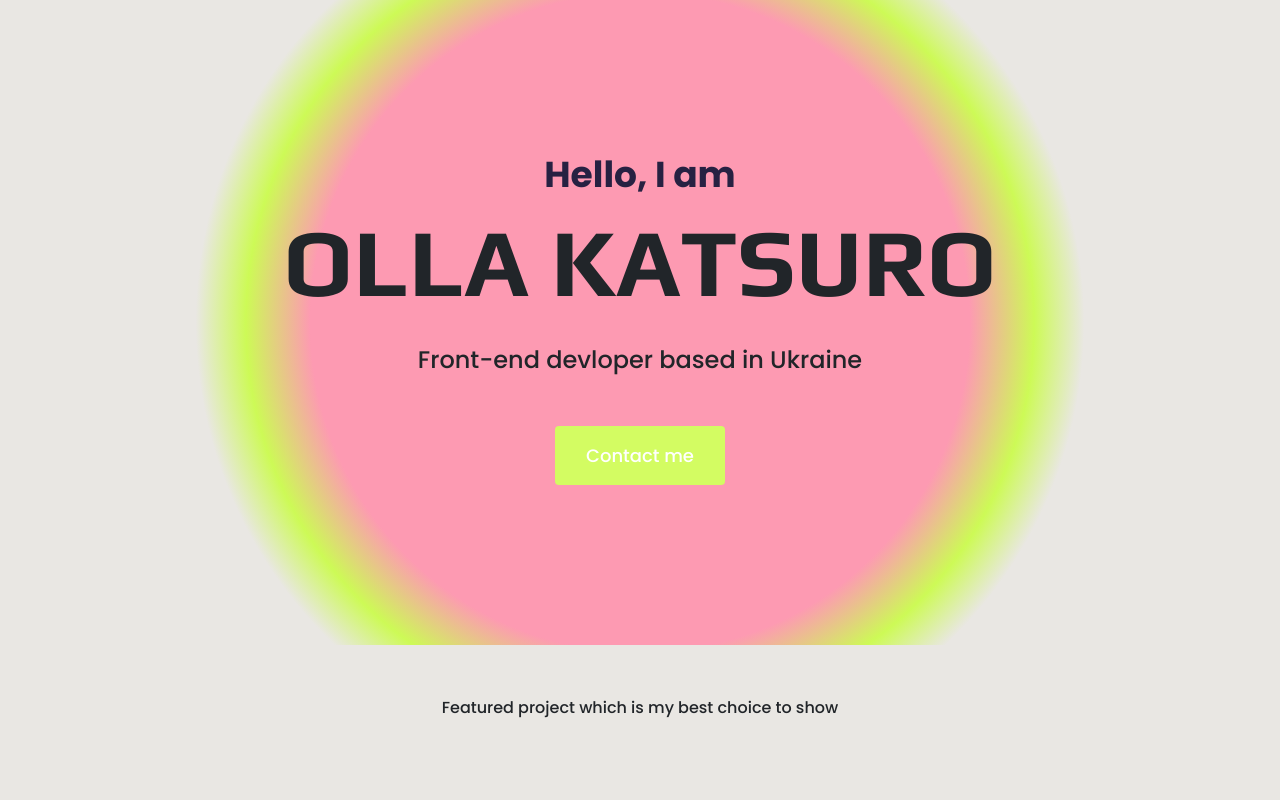
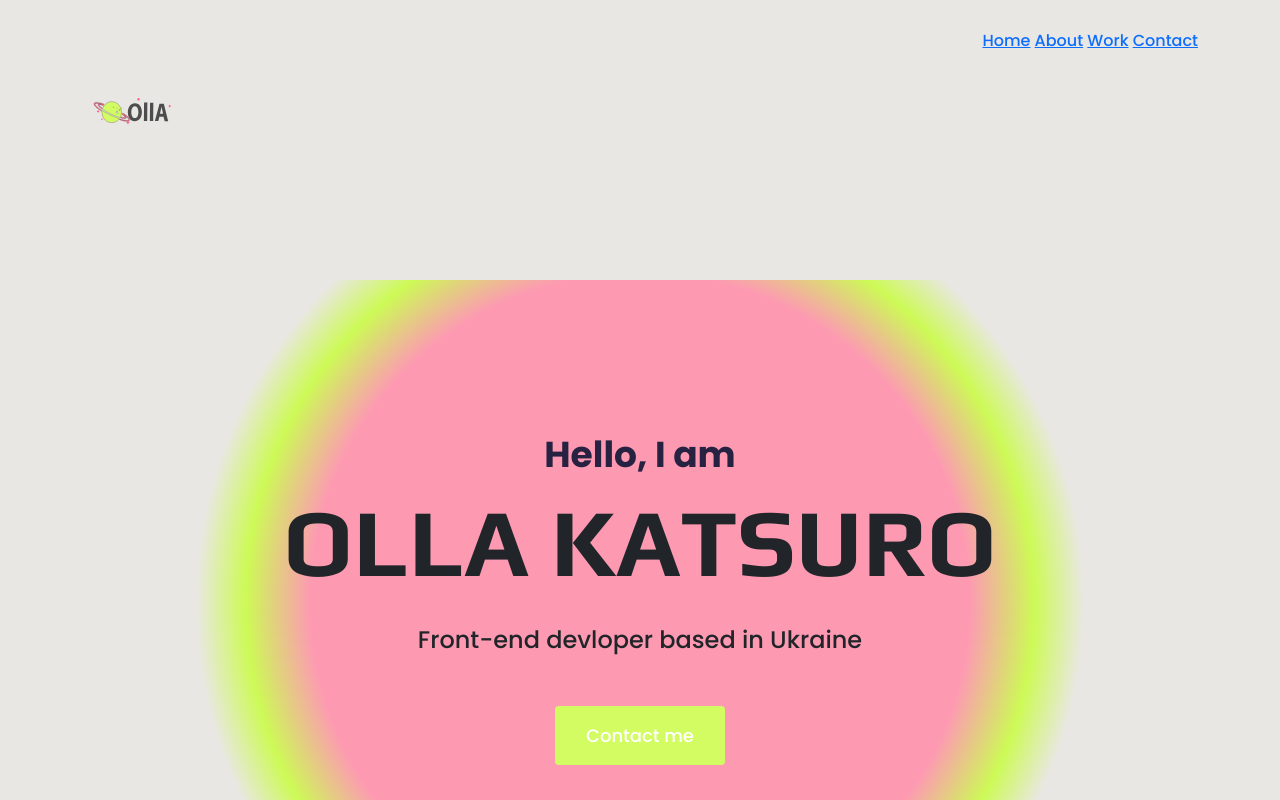
Before and after one commit to KatGrenade/ola-portfolio, a plain HTML site: page index.html in a window 1280 px wide. Shown: the top 800 px of the page. Drawn offline with nearby package versions, Linux system fonts and the light colour scheme.

Commit message:
added navigation

```diff
--- a/index.html
+++ b/index.html
@@ -31,6 +31,18 @@
     <title>Olla Katsuro</title>
   </head>
   <body>
+    <div class="container">
+      <nav class="d-flex justify-content-between">
+
+      <img src="media/logo.svg" class="logo" alt="logo">
+      <ul>
+        <li><a href="/">Home</a>
+         </li>
+        <li><a href="/about.html">About</a> </li>
+        <li><a href="/work.html">Work</a> </li>
+        <li><a href="/contact">Contact</a> </li>
+      </ul>
+    </nav></div>
     <div>
       <div class="hero">
         <p>Hello, I am</p>
--- a/styles/portfolio.css
+++ b/styles/portfolio.css
@@ -6,12 +6,16 @@ font-family: 'Play', sans-serif;*/
 :root {
   --branding-color: #d3fc62;
   --secondary-color: #fd9ab2;
+  --darkercolor: #fc6186;
   --heading-font-family: "Play", sans-serif;
   --default-font-family: "Poppins", sans-serif;
 }
 body {
   font-family: var(--default-font-family);
   background-color: #e9e7e3;
+}
+.logo {
+  max-width: 150px;
 }
 h1 {
   font-family: var(--heading-font-family);
@@ -55,6 +59,7 @@ h1 {
 .section-content h2 {
   font-size: 18px;
   font-family: var(--default-font-family);
+  color: var(--secondary-color);
 }
 .section-content p {
   font-size: 14px;
@@ -65,6 +70,7 @@ h1 {
   line-height: 1;
   font-family: var(--default-font-family);
   margin: 20px 0;
+  color: var(--darkercolor);
 }
 .btn-branding {
   border-radius: 4px;
@@ -150,6 +156,18 @@ p {
 .navbar-toggler-border-color {
   border-color: var(--primary-color);
 }
+nav {
+  padding: 20px 0;
+}
+nav ul {
+  margin: 0;
+  padding: 0;
+}
+nav li {
+  display: inline;
+  list-style: none;
+  line-height: 42px;
+}
 /*.primary-link {
   border-radius: 4px;
   padding: 20px 15px;
```
Also changed, not shown: media/logo.svg (added).
